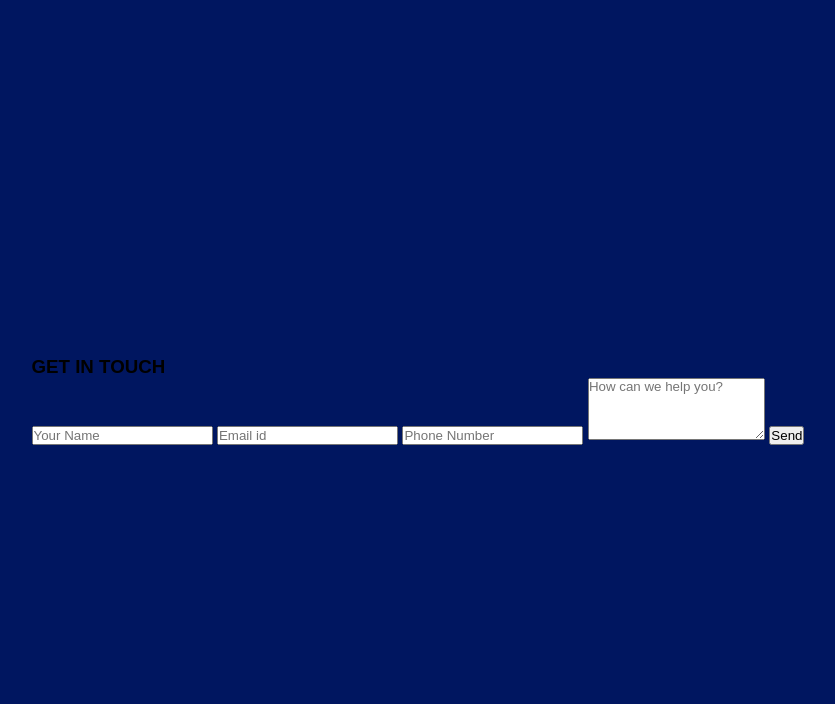
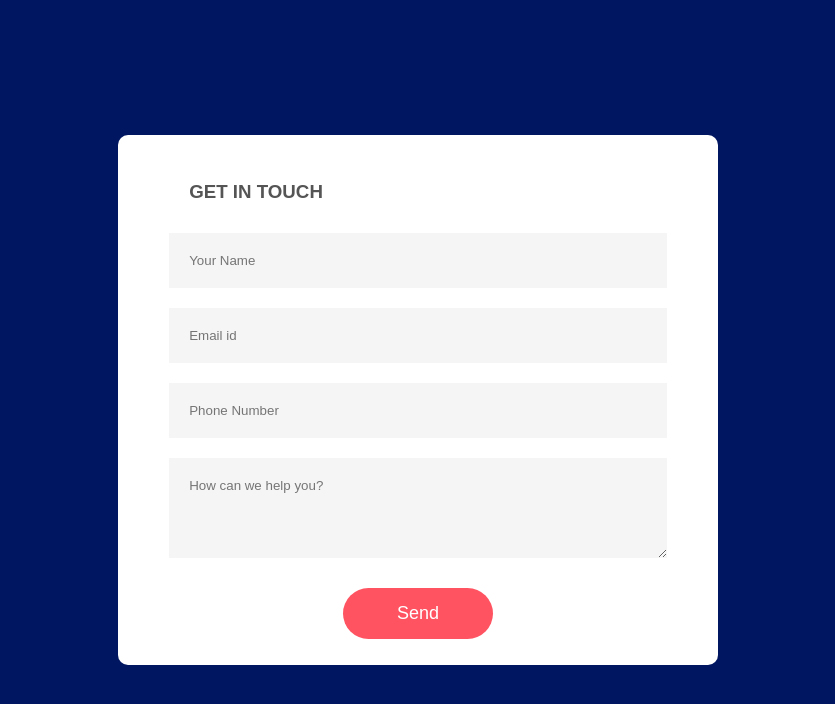
Before and after one commit to IsaacCavallaro/contactForm, a plain HTML site: page index.html in a window 1280 px wide. Shown: the whole page, without its empty margins (222-1057 px from the left). Drawn offline with Linux system fonts and the light colour scheme.

Commit message:
styling contact form

```diff
--- a/style.css
+++ b/style.css
@@ -13,3 +13,44 @@
     align-items: center;
     justify-content: center;
 }
+
+form{
+    background: #ffffff;
+    display: flex;
+    flex-direction: column;
+    padding: 2vw 4vw;
+    width: 90%;
+    max-width: 600px;
+    border-radius: 10px;
+}
+
+form h3{
+    color: #555;
+    font-weight: 800;
+    margin: 20px;
+}
+
+form input, form textarea{
+    border: 0;
+    margin: 10px 0;
+    padding: 20px;
+    outline: none;
+    background: #f5f5f5;
+}
+
+form button{
+    padding: 15px;
+    background: #ff5361;
+    color:#fff;
+    font-size: 18px;
+    border: 0;
+    outline: none;
+    cursor: pointer;
+    width: 150px;
+    margin: 20px auto 0;
+    border-radius: 30px;
+}
+
+
+
+}
```
Also changed, not shown: 1 other file.
